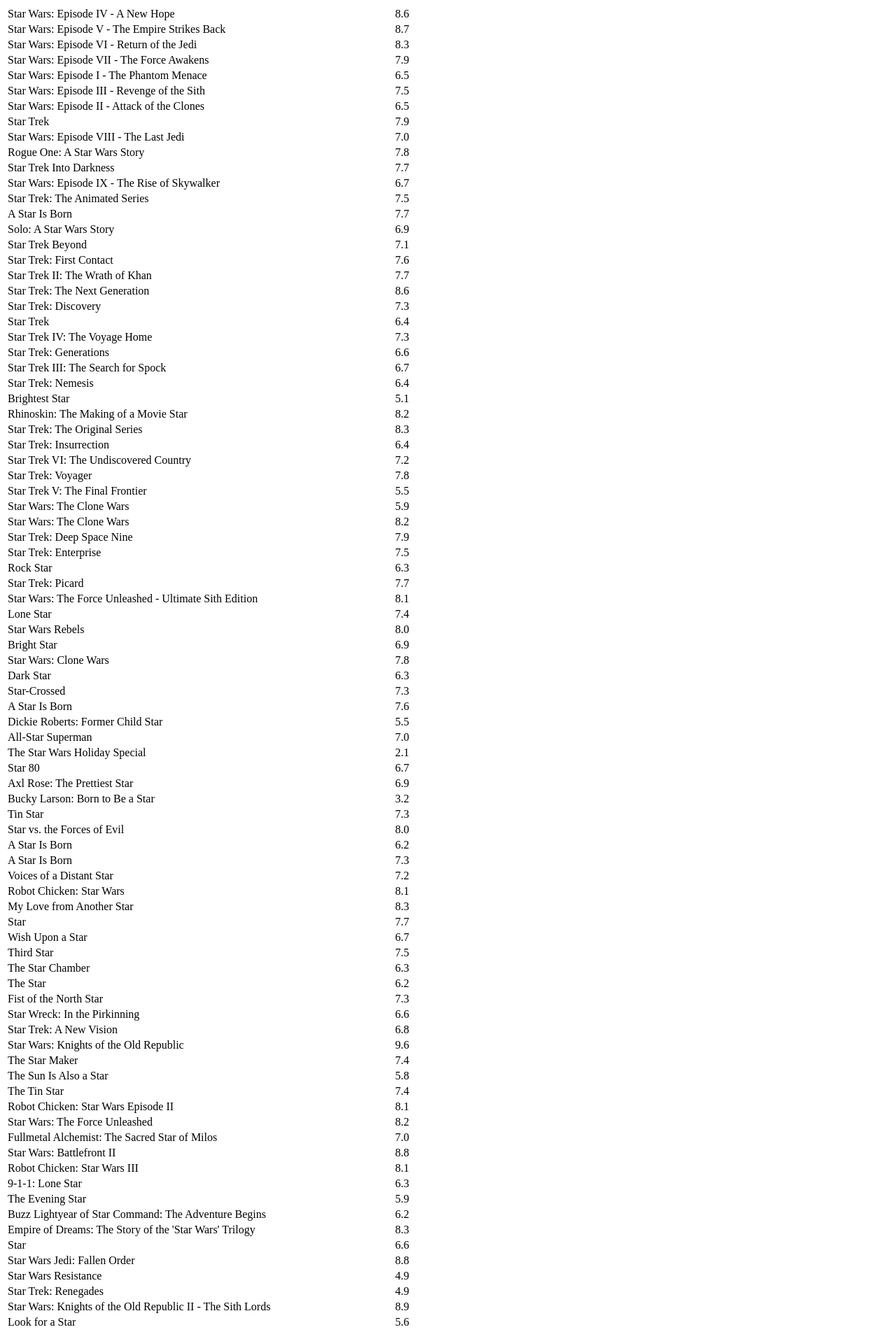
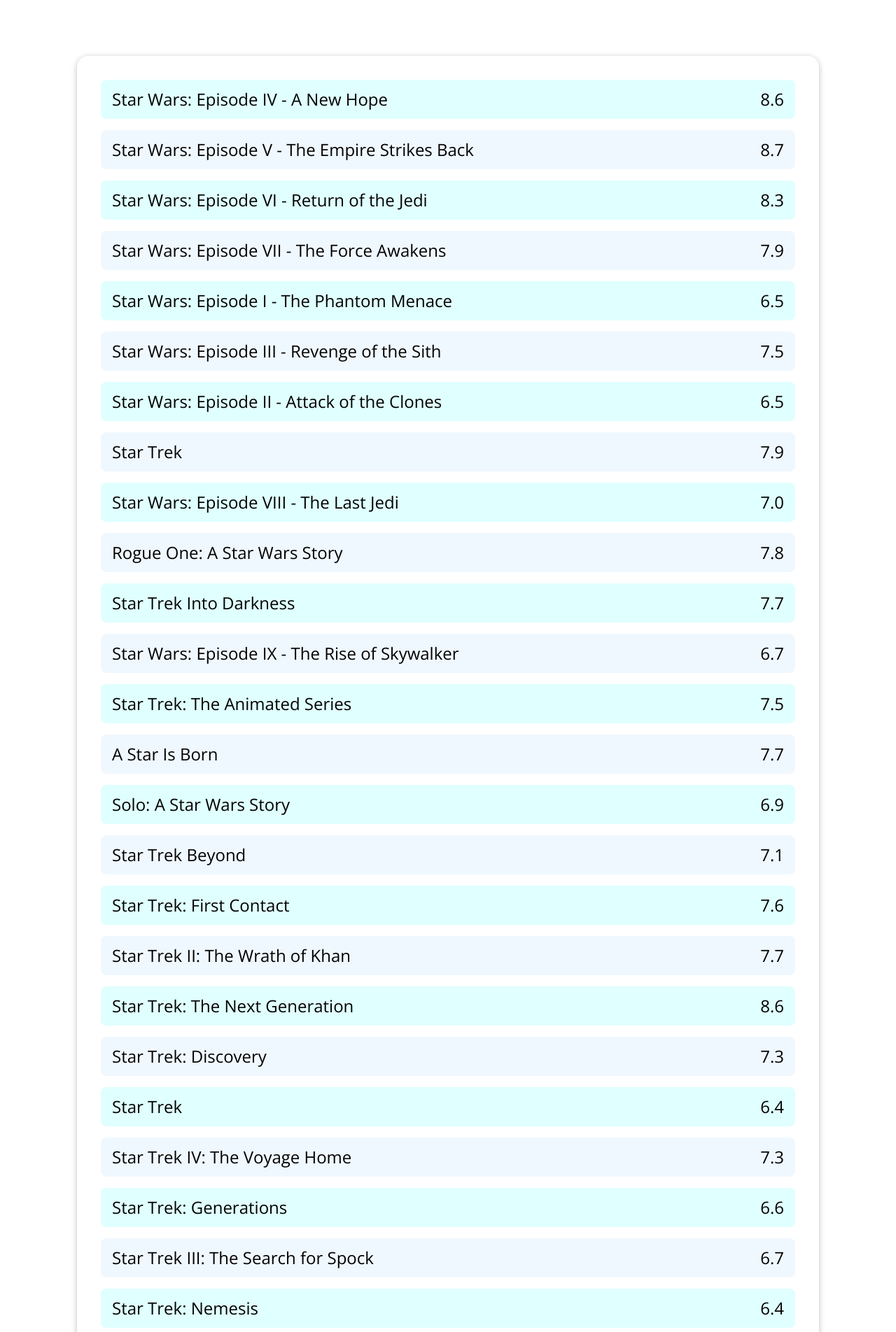
Before and after one commit to OCM-Expert/test_task_movies, a Django app: page /movies/ in a window 1280 px wide. Shown: the top 1904 px of the page at 70% size. Run offline with Django 3.2, Linux system fonts and the light colour scheme; data comes from the database, SQL or seed files in the repository.

Commit message:
Added styling to the table

```diff
--- a/movies/templates/movies/base.html
+++ /dev/null
@@ -1,11 +0,0 @@
-<!DOCTYPE html>
-<html lang="en">
-<head>
-    <meta charset="UTF-8">
-    <title>{% block title %}{% endblock %}</title>
-</head>
-<body>
-    {% block content %}
-    {% endblock %}
-</body>
-</html>
--- a/movies/templates/movies/index.html
+++ b/movies/templates/movies/index.html
@@ -1,18 +1,22 @@
-{% extends "movies/base.html" %}
-
-{% block title %}
-    All Movies
-{% endblock %}
-
+{% load static %}
+<!DOCTYPE html>
+<html lang="en">
+<head>
+    <meta charset="UTF-8">
+    <title>{% block title %}All Movies{% endblock %}</title>
+{#    <script src="https://unpkg.com/vue@next" defer></script>#}
+{#    <script src="{% static 'js/app.js' %}"></script>#}
+    <link rel="stylesheet" href="{% static 'movies/style.css' %}">
+</head>
+<body>
+    <div class="container">
         {% block content %}
         <table>
             {% for movie in movies %}
                 <tr><td>{{ movie.title }}</td><td>{{ movie.rating }}</td></tr>
             {% endfor %}
         </table>
-{#    <ul>#}
-{#        {% for movie in movies %}#}
-{#            <li>{{ movie.title }}</li>#}
-{#        {% endfor %}#}
-{#    </ul>#}
         {% endblock %}
+    </div>
+</body>
+</html>
--- a/mysite/settings.py
+++ b/mysite/settings.py
@@ -122,6 +122,11 @@ USE_TZ = True
 
 STATIC_URL = '/static/'
 
+STATICFILES_DIRS = [
+    BASE_DIR / 'static/'
+]
+
+
 # Default primary key field type
 # https://docs.djangoproject.com/en/3.2/ref/settings/#default-auto-field
 
--- /dev/null
+++ b/static/movies/style.css
@@ -0,0 +1,70 @@
+@import url('https://fonts.googleapis.com/css2?family=Lato:wght@400;700&family=Open+Sans:wght@400;700&display=swap');
+
+*{
+	padding: 0;
+	margin: 0;
+	border: 0;
+}
+*,*:before,*:after{
+	-moz-box-sizing: border-box;
+	-webkit-box-sizing: border-box;
+	box-sizing: border-box;
+}
+:focus,:active{outline: none;}
+a:focus,a:active{outline: none;}
+
+nav,footer,header,aside{display: block;}
+
+html,body{
+	height: 100%;
+	width: 100%;
+	font-size: 100%;
+	line-height: 1;
+	font-size: 16px;
+	-ms-text-size-adjust: 100%;
+	-moz-text-size-adjust: 100%;
+	-webkit-text-size-adjust: 100%;
+}
+input,button,textarea{font-family:inherit;}
+
+input::-ms-clear{display: none;}
+button{cursor: pointer;}
+button::-moz-focus-inner {padding:0;border:0;}
+a, a:visited{text-decoration: none;}
+a:hover{text-decoration: none;}
+ul li{list-style: none;}
+img{vertical-align: top;}
+
+h1,h2,h3,h4,h5,h6{font-size:inherit;font-weight: 400;}
+
+.container {
+	padding: 5rem 0;
+	display: flex;
+	justify-content: center;
+	font-family: 'Open Sans', 'Lato', sans-serif;
+}
+
+table {
+	border-radius: 16px;
+	box-shadow: 0 2px 8px rgba(0, 0, 0, 0.25);
+	font-size: 1.5rem;
+}
+
+tbody {
+	display: flex;
+	flex-direction: column;
+	gap: 1rem;
+	padding: 2rem;
+}
+
+tr {
+	display: flex;
+	justify-content: space-between;
+	background: lightcyan;
+	padding: 1rem;
+	border-radius: 8px;
+}
+
+tr:nth-of-type(2n) {
+	background: aliceblue;
+}
```
Also changed, not shown: static/js/app.js (added, +19 -0 lines). Lines whose indentation alone changed are shown as unchanged.
